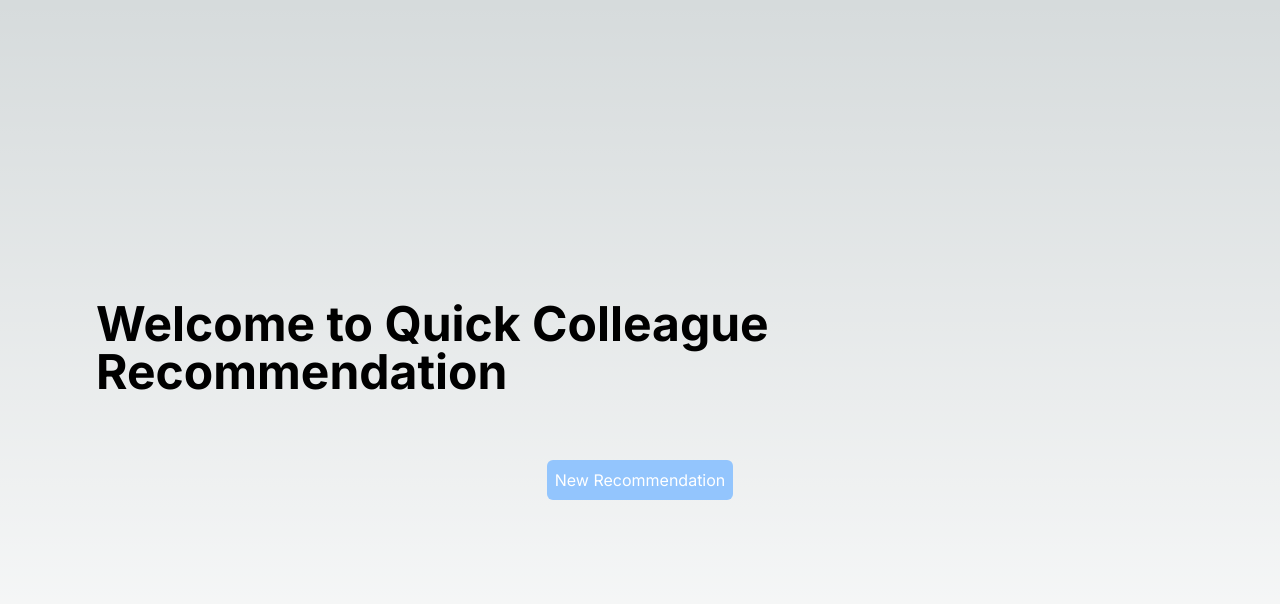
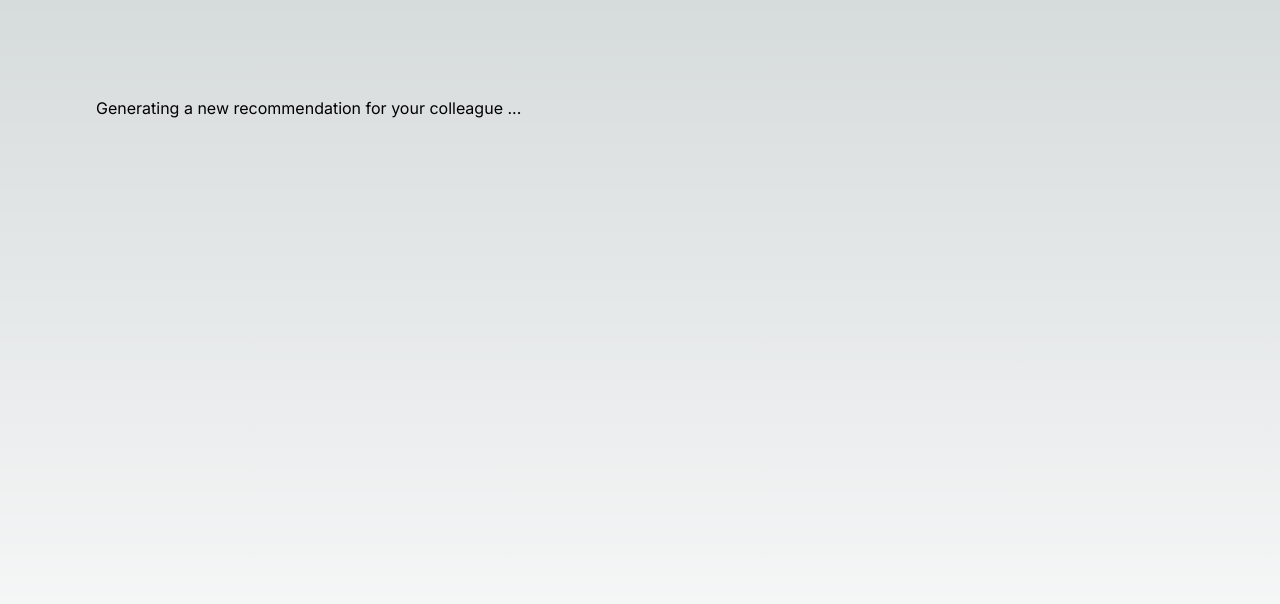
Before and after one commit to ruitang2create/quick-colleague-recommendation, a Next.js app: page / in a window 1280 px wide. Both pictures are taken after a click on the button "New Recommendation". Shown: the top 604 px of the page. Built offline with nearby package versions, Linux system fonts and the light colour scheme.

Commit message:
feat: add conditional rendering to home page and initialize RecommendationGenerator component

```diff
--- a/src/app/page.tsx
+++ b/src/app/page.tsx
@@ -1,14 +1,35 @@
+'use client'
+import RecommendationGenerator from "@/components/RecommendationGenerator/RecommendationGenerator";
+import React from "react";
+
 export default function Home() {
-  return (
-    <main className="flex min-h-screen flex-col items-center justify-center p-24">
+  const [isGenerating, setIsGenerating] = React.useState(false);
+
+  const renderDefaultUI = (): JSX.Element => {
+    return (
       <div className="flex flex-col justify-center items-center">
         <h1 className="text-5xl font-bold mb-16">
           Welcome to Quick Colleague Recommendation
         </h1>
-        <button className="w-fit bg-blue-300 p-2 rounded-md text-white">
+        <button
+          className="w-fit bg-blue-300 p-2 rounded-md text-white"
+          onClick={() => setIsGenerating(true)}
+        >
           New Recommendation
-        </button>{" "}
+        </button>
       </div>
+    );
+  };
+
+  const renderRecommendationGenerator = (): JSX.Element => {
+    return <RecommendationGenerator />;
+  };
+
+  const alignment = isGenerating ? "start" : "center";
+
+  return (
+    <main className={`flex min-h-screen flex-col items-${alignment} justify-${alignment} p-24`}>
+      {isGenerating ? renderRecommendationGenerator() : renderDefaultUI()}
     </main>
   );
 }
--- /dev/null
+++ b/src/components/RecommendationGenerator/RecommendationGenerator.tsx
@@ -0,0 +1,10 @@
+import React from "react";
+
+export default function RecommendationGenerator(): JSX.Element {
+  const [name, setName] = React.useState("your colleague");
+  return (
+    <div>
+      <div>Generating a new recommendation for&nbsp;{name}&nbsp;...</div>
+    </div>
+  );
+}
```
Also changed, not shown: src/constants.ts (added).
